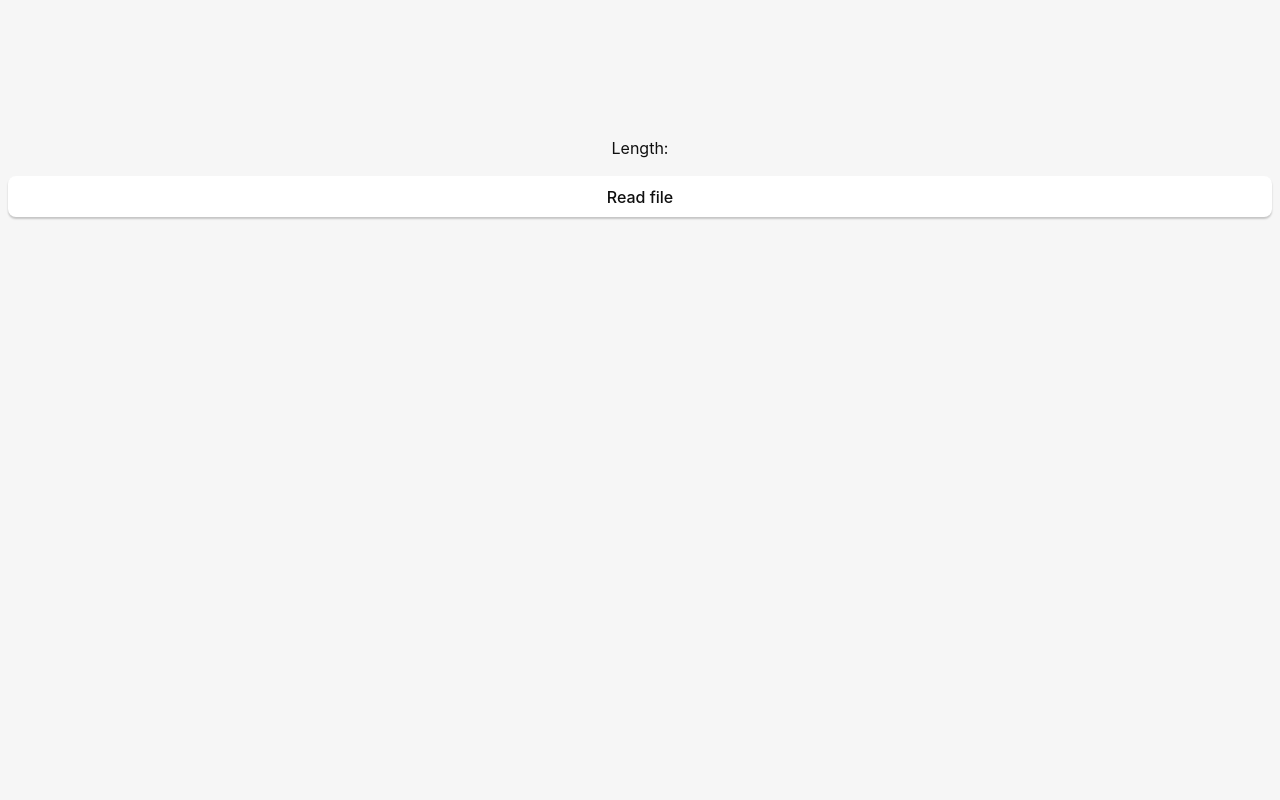
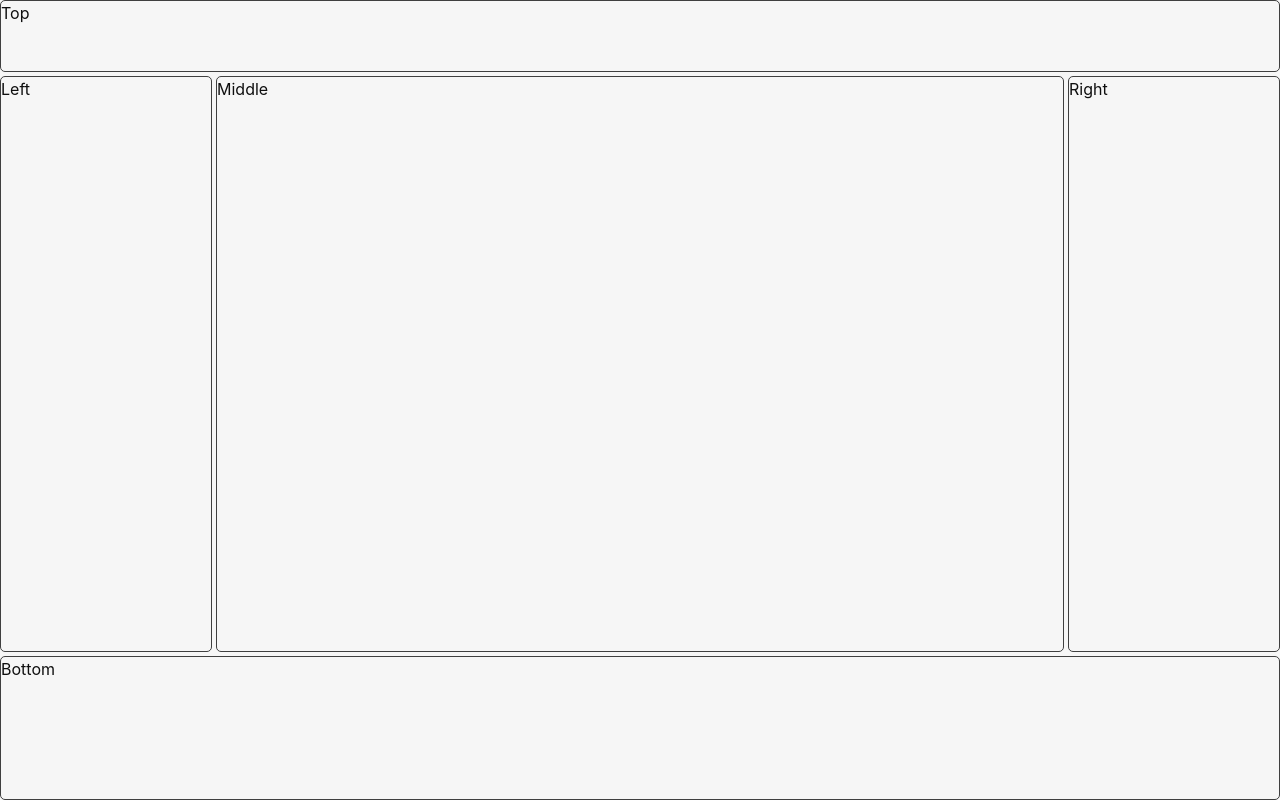
Before and after one commit to aprxl/KCPSM6Simulator, a React (Vite) app: page / in a window 1280 px wide. Built offline with nearby package versions, Linux system fonts and the light colour scheme.

Commit message:
Started main layout

```diff
--- a/src-tauri/tauri.conf.json
+++ b/src-tauri/tauri.conf.json
@@ -13,8 +13,8 @@
     "windows": [
       {
         "title": "kcpsm6-front",
-        "width": 800,
-        "height": 600
+        "width": 1280,
+        "height": 720
       }
     ],
     "security": {
--- a/src/App.css
+++ b/src/App.css
@@ -1,10 +1,5 @@
-.logo.vite:hover {
-  filter: drop-shadow(0 0 2em #747bff);
-}
+@import "tailwindcss";
 
-.logo.react:hover {
-  filter: drop-shadow(0 0 2em #61dafb);
-}
 :root {
   font-family: Inter, Avenir, Helvetica, Arial, sans-serif;
   font-size: 16px;
@@ -22,23 +17,9 @@
 }
 
 .container {
-  margin: 0;
-  padding-top: 10vh;
-  display: flex;
-  flex-direction: column;
-  justify-content: center;
-  text-align: center;
-}
-
-.logo {
-  height: 6em;
-  padding: 1.5em;
-  will-change: filter;
-  transition: 0.75s;
-}
-
-.logo.tauri:hover {
-  filter: drop-shadow(0 0 2em #24c8db);
+  background-color: #3f3f3f;
+  border: 1px solid #3f3f3f;
+  border-radius: 5px;
 }
 
 .row {
--- a/src/App.tsx
+++ b/src/App.tsx
@@ -1,32 +1,23 @@
-import { useState } from "react";
-import reactLogo from "./assets/react.svg";
-import { invoke } from "@tauri-apps/api/core";
 import "./App.css";
 
-type FileContent = {
-  content: string,
-  size: number
-};
+function App() {
+  return (
+    <main>
+      <div className="grid grid-rows-[1fr_8fr_2fr] gap-y-1 h-screen">
+        <div className="border-1 border-[#3f3f3f] rounded-[5px] w-full">
+          Top
+        </div>
 
-function App() {
-  let [content, setContent] = useState<FileContent>();
+        <div className="grid grid-cols-[1fr_4fr_1fr] gap-1 w-screen">
+          <div className="border-1 border-[#3f3f3f] rounded-[5px] w-full">Left</div>
+          <div className="border-1 border-[#3f3f3f] rounded-[5px] w-full">Middle</div>
+          <div className="border-1 border-[#3f3f3f] rounded-[5px] w-full">Right</div>
+        </div>
 
-  async function read() {
-    invoke<FileContent>('read_file').then(fc => {
-      setContent(fc)
-    }).catch(() => {
-      setContent({
-        content: "Unable to read file!",
-        size: -1
-      })
-    })
-  }
-
-  return (
-    <main className="container">
-      <p>{content?.content}</p>
-      <p> Length: {content?.size}</p>
-      <button onClick={() => read()}> Read file </button>
+        <div className="border-1 border-[#3f3f3f] rounded-[5px] w-full">
+          Bottom
+        </div>
+      </div>
     </main>
   );
 }
--- a/vite.config.ts
+++ b/vite.config.ts
@@ -1,12 +1,13 @@
 import { defineConfig } from "vite";
 import react from "@vitejs/plugin-react";
+import tailwindcss from "@tailwindcss/vite";
 
 // @ts-expect-error process is a nodejs global
 const host = process.env.TAURI_DEV_HOST;
 
 // https://vitejs.dev/config/
 export default defineConfig(async () => ({
-  plugins: [react()],
+  plugins: [react(), tailwindcss()],
 
   // Vite options tailored for Tauri development and only applied in `tauri dev` or `tauri build`
   //
```
Also changed, not shown: package.json (+6 -4 lines), 2 other files (tests, documents, lock files or other folders).
